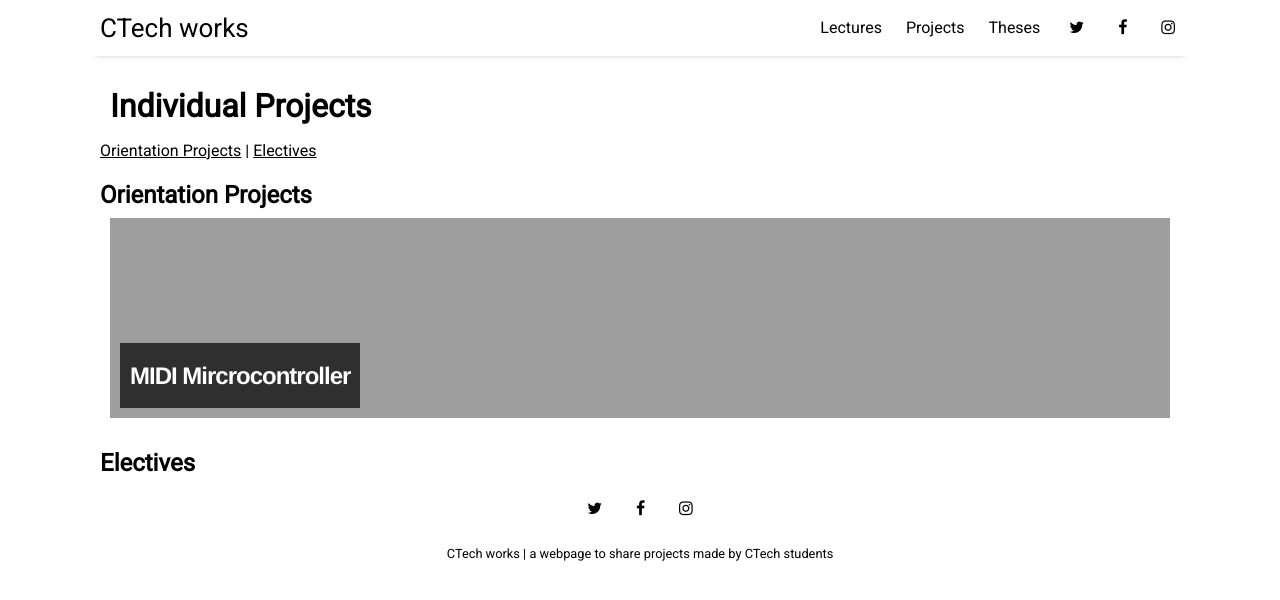
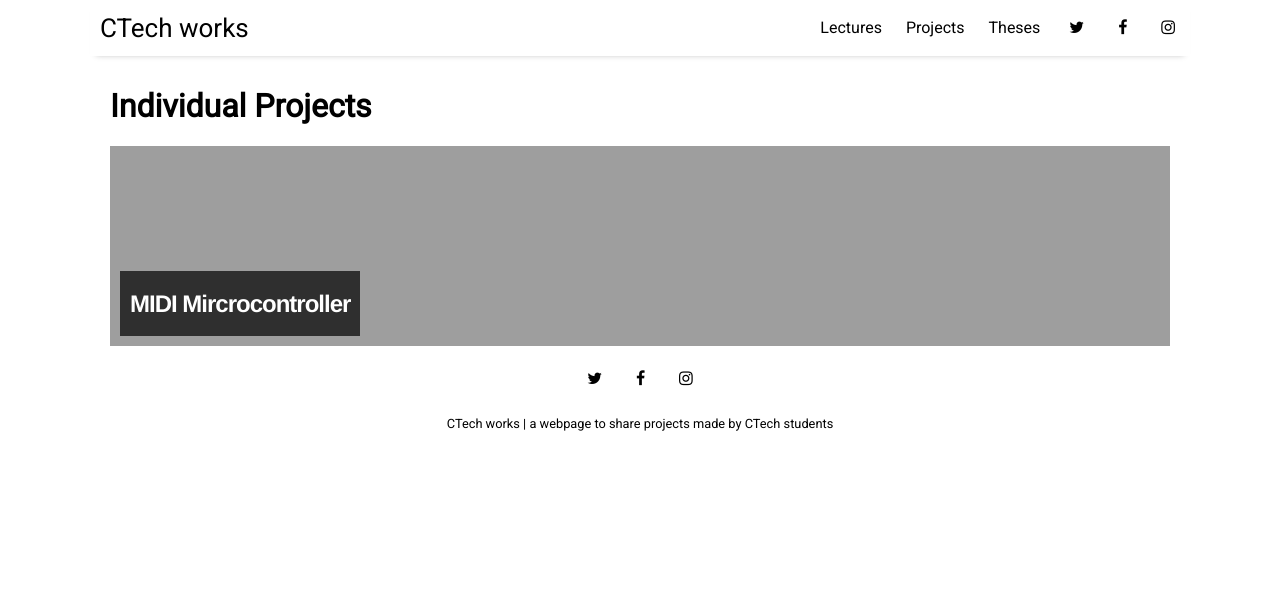
Before and after one commit to ctechfilmuniversity/ctechfilmuniversity.github.io, a Jekyll site: the page built from pages/projects.html, in a window 1280 px wide. Shown: the top 600 px of the page. Built offline with Jekyll 4.4.1, drawn with Linux system fonts in a browser that asks for light colours; nearby versions of some CDN libraries.

Commit message:
update projects tab

```diff
--- a/pages/projects.html
+++ b/pages/projects.html
@@ -2,10 +2,6 @@
 layout: page
 title: Individual Projects
 ---
-
-<a href="#OP">Orientation Projects</a> | <a href="#E">Electives</a>
-
-<h2 id="CTECHII" class="courses">Orientation Projects</h2>
 
 {% for post in site.categories.OP %}
   <a href="{{ site.github.url }}{{ post.url }}">
@@ -21,8 +17,6 @@ title: Individual Projects
   </a>
 {% endfor %}
 
-<h2 id="E" class="courses">Electives</h2>
-
 {% for post in site.categories.elective %}
   <a href="{{ site.github.url }}{{ post.url }}">
     <div class="featured-posts"
```
